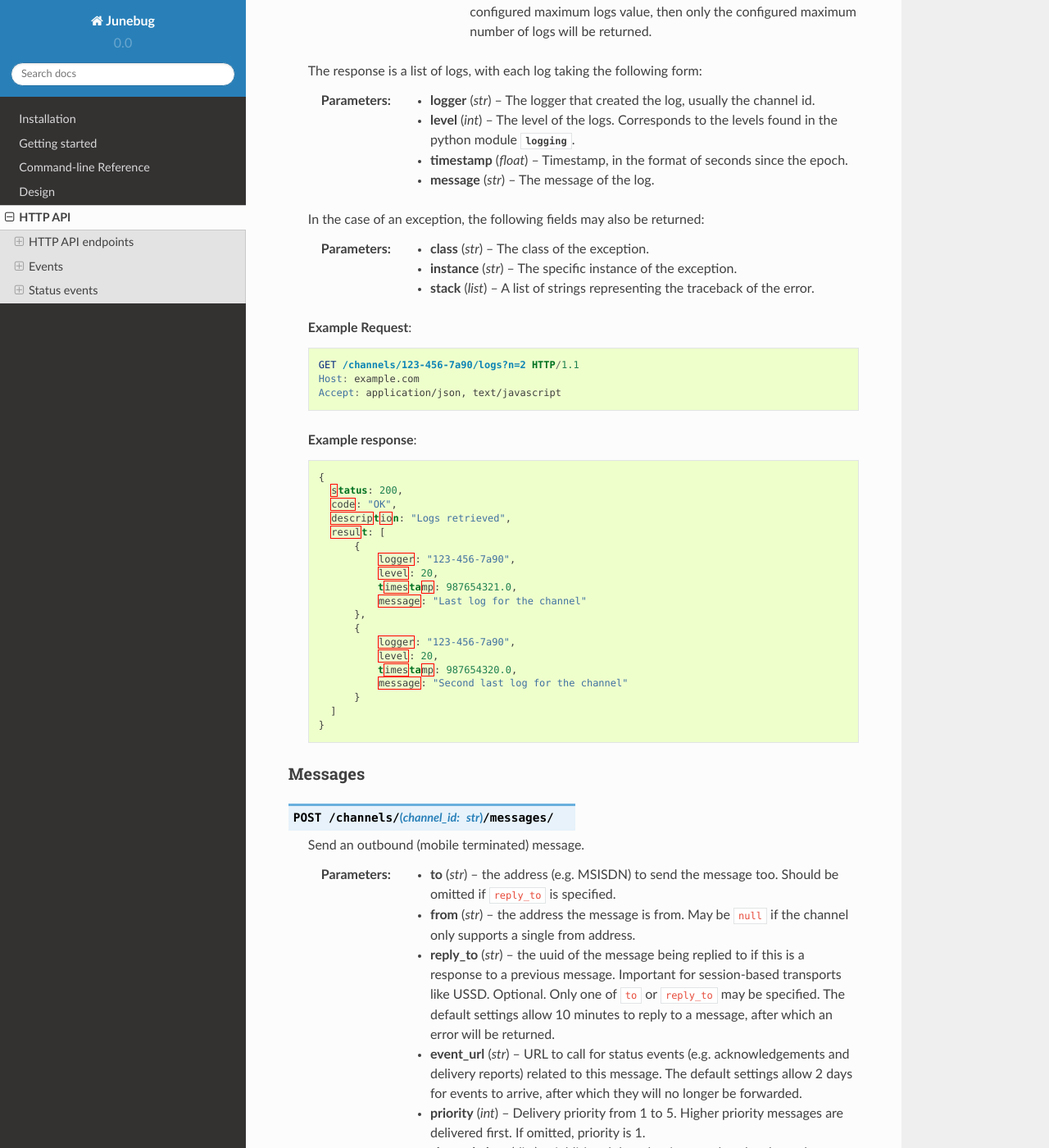
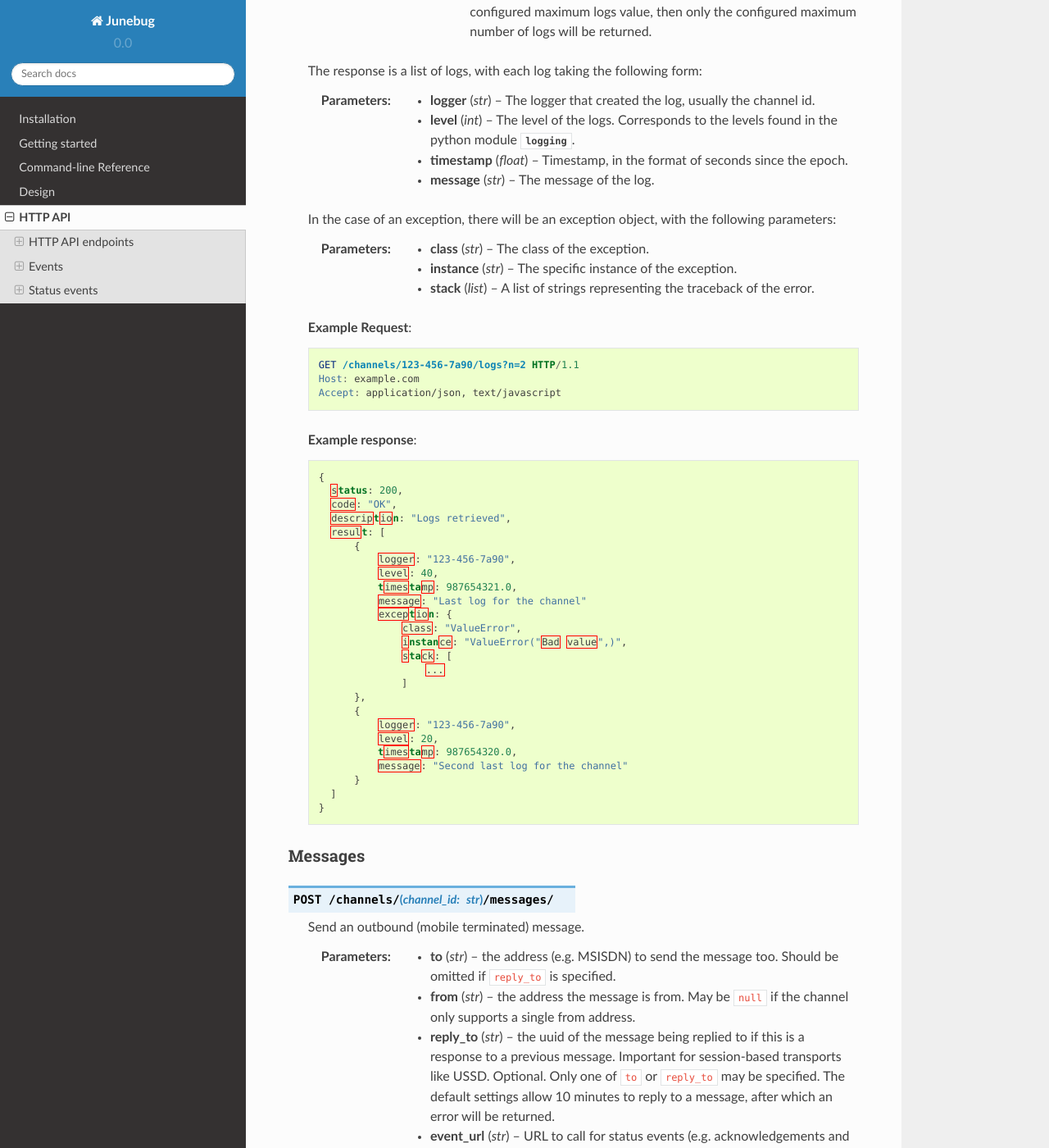
Before and after one commit to praekeltfoundation/junebug, a Sphinx documentation site: the page built from docs/http_api.rst, in a window 1280 px wide and 1400 px high, scrolled down 3011 px. Shown: the whole window at 82% size. Built offline with Sphinx 7.4.7 and the Read the Docs theme 2.0.0, drawn with Linux system fonts in a browser that asks for light colours; pages that are not in the unit, such as notebooks, are missing from menus.

Commit message:
Have class, instance, stack be under exception sub-dict.

```diff
--- a/docs/http_api.rst
+++ b/docs/http_api.rst
@@ -186,7 +186,8 @@ Logs
    :param float timestamp: Timestamp, in the format of seconds since the epoch.
    :param str message: The message of the log.
 
-   In the case of an exception, the following fields may also be returned:
+   In the case of an exception, there will be an exception object, with the
+   following parameters:
 
    :param str class: The class of the exception.
    :param str instance: The specific instance of the exception.
@@ -212,9 +213,15 @@ Logs
         result: [
             {
                 logger: "123-456-7a90",
-                level: 20,
+                level: 40,
                 timestamp: 987654321.0,
                 message: "Last log for the channel"
+                exception: {
+                    class: "ValueError",
+                    instance: "ValueError("Bad value",)",
+                    stack: [
+                        ...
+                    ]
             },
             {
                 logger: "123-456-7a90",
```
Also changed, not shown: 2 other files.
